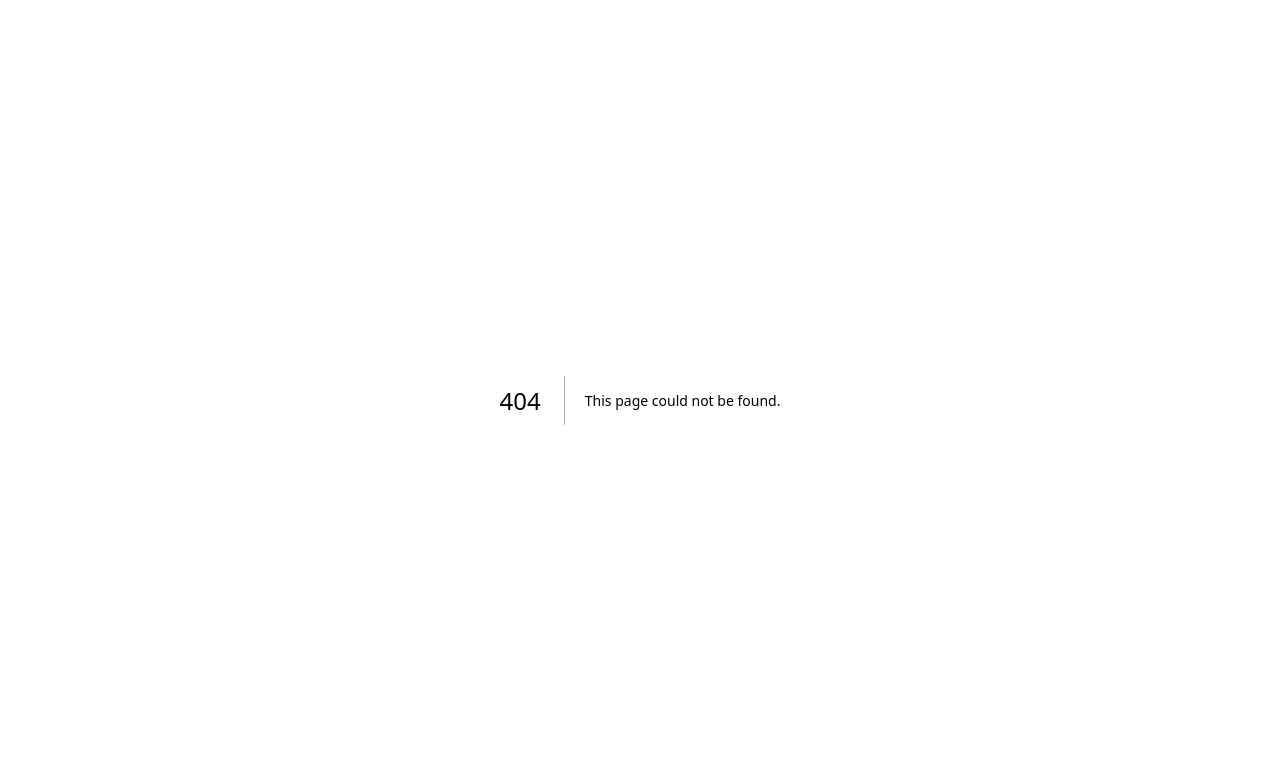
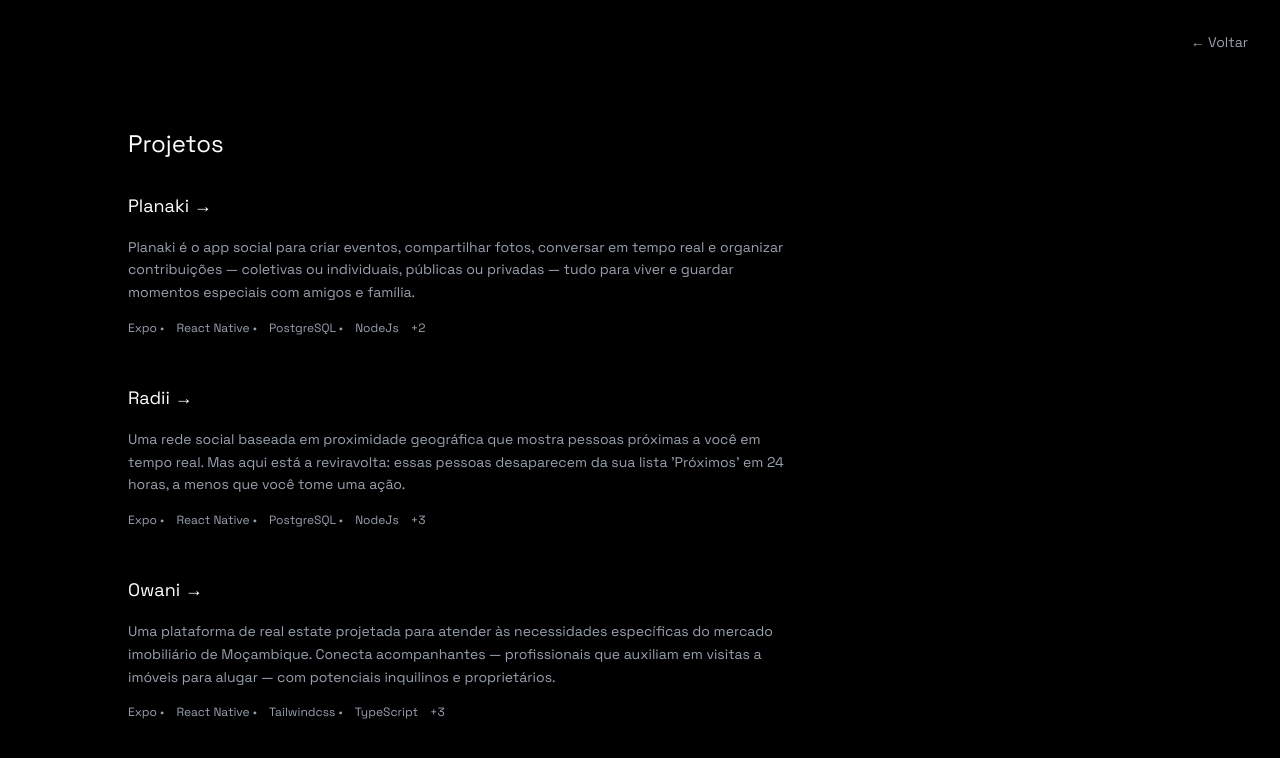
Before and after one commit to DelfimCelestino/portifolio-v3, a Next.js app: page /projects in a window 1280 px wide. Before the commit this address had no page. Shown: the top 758 px of the page. Built offline with nearby package versions, Linux system fonts and the light colour scheme.

Commit message:
Add link to projects in portfolio header

```diff
--- a/src/app/page.tsx
+++ b/src/app/page.tsx
@@ -3,12 +3,19 @@
 import { Button } from "@/components/ui/button"
 import Image from "next/image"
 import avatar from "../../public/images/perfil.jpeg"
+import Link from "next/link"
 
 export default function Portfolio() {
   return (
     <div className="min-h-screen bg-black text-white">
       {/* Header with social links */}
       <header className="flex justify-end p-4 md:p-8 space-x-4 md:space-x-8">
+        <Link
+          href="/projects"
+          className="text-gray-400 hover:text-white transition-colors text-xs md:text-sm"
+        >
+          Projetos
+        </Link>
         <a
           href="https://www.linkedin.com/in/delfim-celestino-6187252b4"
           className="text-gray-400 hover:text-white transition-colors text-xs md:text-sm"
--- /dev/null
+++ b/src/app/projects/[id]/page.tsx
@@ -0,0 +1,69 @@
+"use client"
+
+import { use } from "react"
+import projectsData from "@/data/projects.json"
+import { notFound } from "next/navigation"
+
+export default function ProjectPage({ params }: { params: Promise<{ id: string }> }) {
+  const { id } = use(params)
+  const project = projectsData.projects.find((p) => p.id === id)
+
+  if (!project) {
+    notFound()
+  }
+
+  return (
+    <div className="min-h-screen bg-black text-white">
+      {/* Header */}
+      <header className="flex justify-end p-4 md:p-8">
+        <a
+          href="/projects"
+          className="text-gray-400 hover:text-white transition-colors text-xs md:text-sm"
+        >
+          ← Voltar
+        </a>
+      </header>
+
+      {/* Main content */}
+      <main className="flex items-center justify-center md:justify-start px-6 md:pl-32 md:pr-8 min-h-[calc(100vh-80px)] md:min-h-[calc(100vh-120px)]">
+        <div className="max-w-2xl">
+          <h1 className="text-xl md:text-2xl font-normal mb-6 text-white">{project.title}</h1>
+
+          <div className="space-y-6 text-gray-400 text-sm leading-relaxed">
+            <p className="whitespace-pre-line">{project.longDescription}</p>
+
+            <div>
+              <h2 className="text-white text-sm font-medium mb-3">Tecnologias</h2>
+              <div className="flex flex-wrap gap-3 text-xs">
+                {project.technologies.map((tech, index) => (
+                  <span key={tech}>
+                    {tech}
+                    {index < project.technologies.length - 1 && <span> • </span>}
+                  </span>
+                ))}
+              </div>
+            </div>
+
+            <div>
+              <h2 className="text-white text-sm font-medium mb-3">Recursos</h2>
+              <ul className="space-y-1 text-xs">
+                {project.features.map((feature) => (
+                  <li key={feature}>{feature}</li>
+                ))}
+              </ul>
+            </div>
+
+            <a
+              href={project.playStoreLink}
+              target="_blank"
+              rel="noopener noreferrer"
+              className="inline-block text-white underline hover:text-gray-300 transition-colors"
+            >
+              Ver no Google Play →
+            </a>
+          </div>
+        </div>
+      </main>
+    </div>
+  )
+}
--- /dev/null
+++ b/src/app/projects/page.tsx
@@ -0,0 +1,56 @@
+"use client"
+
+import projectsData from "@/data/projects.json"
+import Link from "next/link"
+
+export default function ProjectsPage() {
+  return (
+    <div className="min-h-screen bg-black text-white">
+      {/* Header */}
+      <header className="flex justify-end p-4 md:p-8">
+        <a
+          href="/"
+          className="text-gray-400 hover:text-white transition-colors text-xs md:text-sm"
+        >
+          ← Voltar
+        </a>
+      </header>
+
+      {/* Main content */}
+      <main className="flex items-center justify-center md:justify-start px-6 md:pl-32 md:pr-8 min-h-[calc(100vh-80px)] md:min-h-[calc(100vh-120px)]">
+        <div className="max-w-2xl">
+          <h1 className="text-xl md:text-2xl font-normal mb-8 text-white">Projetos</h1>
+
+          <div className="space-y-12">
+            {projectsData.projects.map((project) => (
+              <div key={project.id} className="space-y-4">
+                <Link
+                  href={`/projects/${project.id}`}
+                  className="block group"
+                >
+                  <h2 className="text-white text-lg group-hover:text-gray-300 transition-colors">
+                    {project.title} →
+                  </h2>
+                </Link>
+                <p className="text-gray-400 text-sm leading-relaxed">
+                  {project.description}
+                </p>
+                <div className="flex flex-wrap gap-3 text-xs text-gray-400">
+                  {project.technologies.slice(0, 4).map((tech, index) => (
+                    <span key={tech}>
+                      {tech}
+                      {index < Math.min(3, project.technologies.length - 1) && <span> • </span>}
+                    </span>
+                  ))}
+                  {project.technologies.length > 4 && (
+                    <span>+{project.technologies.length - 4}</span>
+                  )}
+                </div>
+              </div>
+            ))}
+          </div>
+        </div>
+      </main>
+    </div>
+  )
+}
--- /dev/null
+++ b/src/data/projects.json
@@ -0,0 +1,75 @@
+{
+  "projects": [
+    {
+      "id": "planaki",
+      "title": "Planaki",
+      "description": "Planaki é o app social para criar eventos, compartilhar fotos, conversar em tempo real e organizar contribuições — coletivas ou individuais, públicas ou privadas — tudo para viver e guardar momentos especiais com amigos e família.",
+      "longDescription": "Planaki é uma plataforma social inovadora que revoluciona a forma como as pessoas organizam e compartilham momentos especiais. Com foco na experiência do usuário e na facilidade de uso, o aplicativo permite criar eventos, compartilhar fotos em tempo real e gerenciar contribuições de forma intuitiva.\n\nA plataforma oferece recursos avançados de comunicação em tempo real, permitindo que grupos de amigos e família mantenham-se conectados e organizados durante eventos e celebrações. Com suporte para contribuições coletivas e individuais, o Planaki facilita o planejamento e a execução de eventos de todos os tipos.",
+      "technologies": [
+        "Expo",
+        "React Native",
+        "PostgreSQL",
+        "NodeJs",
+        "Socket.IO",
+        "TypeScript"
+      ],
+      "features": [
+        "Criação e gerenciamento de eventos",
+        "Compartilhamento de fotos em tempo real",
+        "Chat em tempo real com Socket.IO",
+        "Sistema de contribuições coletivas e individuais",
+        "Eventos públicos e privados",
+        "Notificações em tempo real"
+      ],
+      "playStoreLink": "https://play.google.com/store/apps/details?id=com.nirmata.planaki"
+    },
+    {
+      "id": "radii",
+      "title": "Radii",
+      "description": "Uma rede social baseada em proximidade geográfica que mostra pessoas próximas a você em tempo real. Mas aqui está a reviravolta: essas pessoas desaparecem da sua lista 'Próximos' em 24 horas, a menos que você tome uma ação.",
+      "longDescription": "Radii é uma rede social inovadora que revoluciona a forma como as pessoas se conectam com base na proximidade geográfica. A plataforma utiliza tecnologia de localização em tempo real para mostrar pessoas próximas a você, criando oportunidades únicas de conexão e interação social.\n\nO diferencial do Radii está em seu mecanismo de expiração: as conexões têm um prazo de 24 horas para serem estabelecidas. Se você encontrar alguém interessante nas proximidades, precisa sincronizar com essa pessoa para mantê-la em sua rede. Isso incentiva interações mais significativas e decisões mais conscientes sobre suas conexões sociais.",
+      "technologies": [
+        "Expo",
+        "React Native",
+        "PostgreSQL",
+        "NodeJs",
+        "Socket.IO",
+        "TypeScript",
+        "Google Maps API"
+      ],
+      "features": [
+        "Detecção de pessoas próximas em tempo real",
+        "Sistema de expiração de conexões em 24 horas",
+        "Mecanismo de sincronização para manter conexões",
+        "Mapa interativo com visualização de proximidade",
+        "Chat em tempo real com conexões estabelecidas",
+        "Configurações personalizáveis de privacidade"
+      ],
+      "playStoreLink": "https://play.google.com/store/apps/details?id=com.nirmata.radii"
+    },
+    {
+      "id": "owani",
+      "title": "Owani",
+      "description": "Uma plataforma de real estate projetada para atender às necessidades específicas do mercado imobiliário de Moçambique. Conecta acompanhantes — profissionais que auxiliam em visitas a imóveis para alugar — com potenciais inquilinos e proprietários.",
+      "longDescription": "O Owani é uma plataforma de real estate projetada para atender às necessidades específicas do mercado imobiliário de Moçambique. O foco principal é conectar acompanhantes — profissionais que auxiliam pessoas em visitas a imóveis para alugar — com potenciais inquilinos e proprietários.\n\nA plataforma permite que os acompanhantes cadastrem seu serviço, publiquem casas que conhecem e interajam diretamente com os interessados em alugar imóveis. Isso cria um ecossistema transparente e eficiente para quem busca moradias de aluguel e para quem oferece suporte nesse processo.",
+      "technologies": [
+        "Expo",
+        "React Native",
+        "Tailwindcss",
+        "TypeScript",
+        "NodeJs",
+        "Prisma",
+        "SQL"
+      ],
+      "features": [
+        "Cadastro de acompanhantes",
+        "Publicação de imóveis",
+        "Sistema de agendamento de visitas",
+        "Chat em tempo real",
+        "Avaliações e reviews",
+        "Sistema de pagamentos"
+      ],
+      "playStoreLink": "https://play.google.com/store/apps/details?id=com.nirmata.owani"
+    }
+  ]
+}
```
